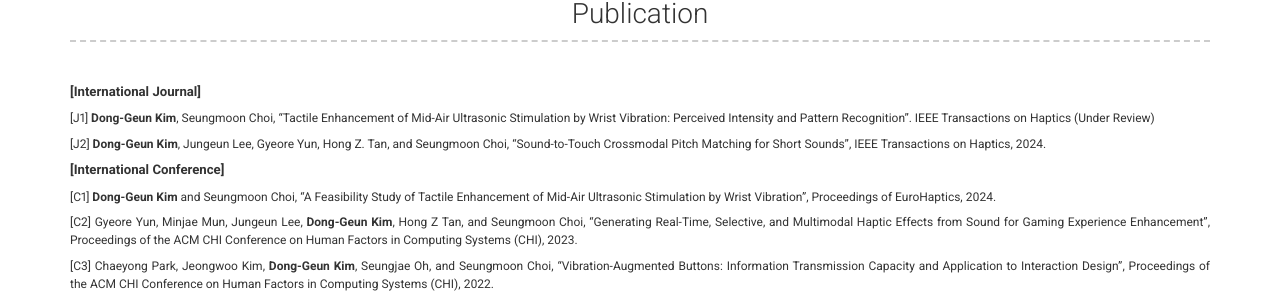
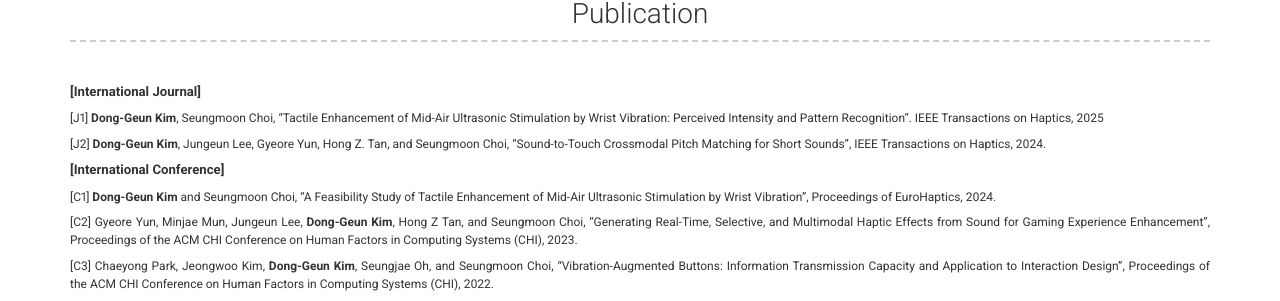
Before and after one commit to DGKIM94/dgkim94.github.io, a Jekyll site: the page built from index.md, in a window 1280 px wide and 900 px high, scrolled down 1932 px. Shown: the part 149-450 px from the top of the window. Built offline with Jekyll 4.4.1, drawn with Linux system fonts in a browser that asks for light colours; nearby versions of some CDN libraries.

Commit message:
Update _config.yml

```diff
--- a/_config.yml
+++ b/_config.yml
@@ -154,7 +154,7 @@ content:
     content: | # this will include new lines to allow paragraphs
       <strong style="font-size: 1.1em;">[International Journal]</strong>
 
-      [J1] <strong>Dong-Geun Kim</strong>, Seungmoon Choi, "Tactile Enhancement of Mid-Air Ultrasonic Stimulation by Wrist Vibration: Perceived Intensity and Pattern Recognition". IEEE Transactions on Haptics (Under Review)
+      [J1] <strong>Dong-Geun Kim</strong>, Seungmoon Choi, "Tactile Enhancement of Mid-Air Ultrasonic Stimulation by Wrist Vibration: Perceived Intensity and Pattern Recognition". IEEE Transactions on Haptics, 2025
 
       [J2] <strong>Dong-Geun Kim</strong>, Jungeun Lee, Gyeore Yun, Hong Z. Tan, and Seungmoon Choi, "Sound-to-Touch Crossmodal Pitch Matching for Short Sounds", IEEE Transactions on Haptics, 2024.
 
```
